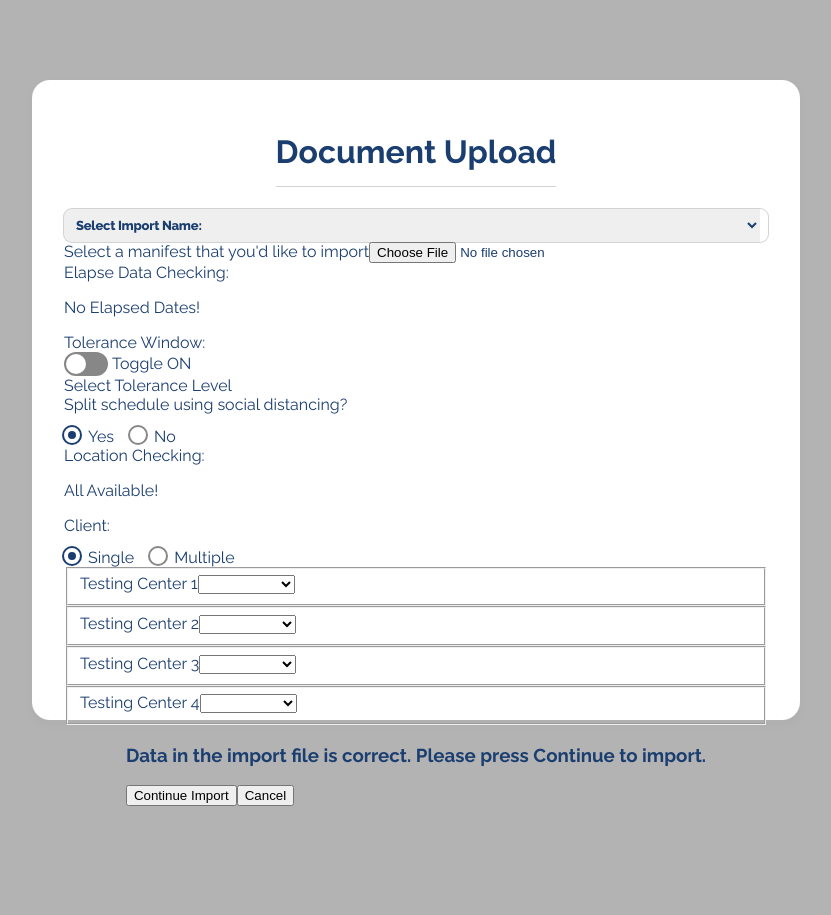
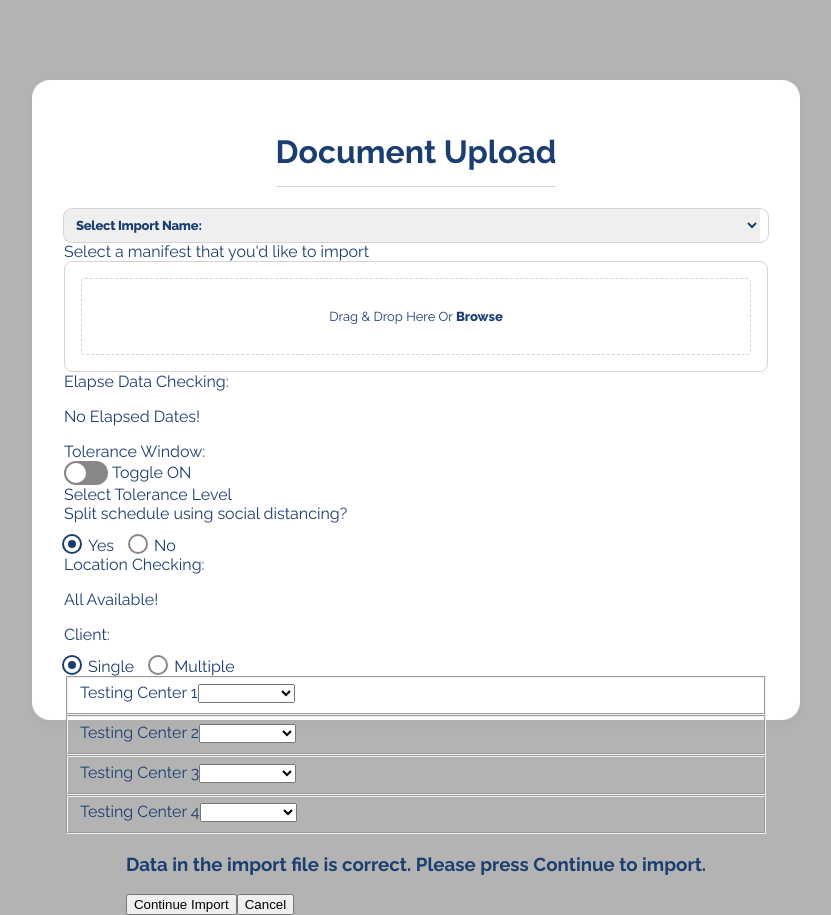
Before and after one commit to rosslibby/skyhop-assessment, a React (Create React App) app: page / in a window 1280 px wide. Shown: the whole page, without its empty margins (224-1055 px from the left). Before the commit the page ends 806 px from the top, so only its background shows below. Built offline with nearby package versions, Linux system fonts and the light colour scheme.

Commit message:
implement file upload section

```diff
--- a/src/sections/file-upload.tsx
+++ b/src/sections/file-upload.tsx
@@ -1,8 +1,10 @@
+import { File } from 'components/input/file'
+
 export const FileUpload = () => {
   return (
     <section>
       <label htmlFor="uploader">Select a manifest that you'd like to import</label>
-      <input name="uploader" type="file" />
+      <File />
     </section>
   )
 }
```
